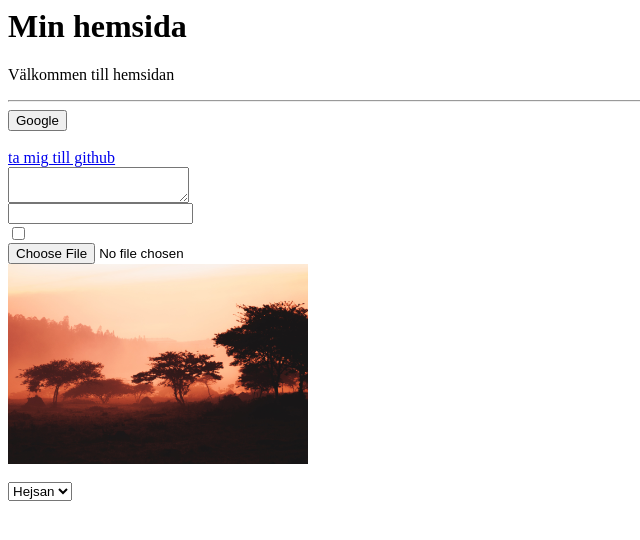
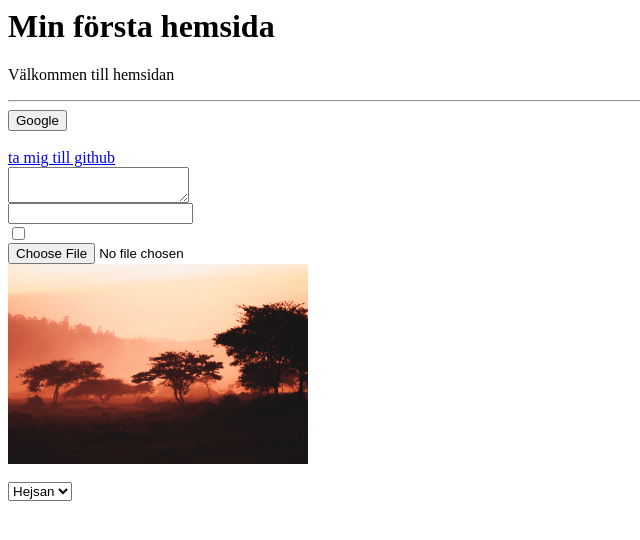
Before and after one commit to rejsby/Hemsida, a plain HTML site: page index.html in a window 1280 px wide. Shown: the whole page, without its empty margins (0-640 px from the left). Drawn offline with Linux system fonts and the light colour scheme.

Commit message:
ändrade huvudrubriken

```diff
--- a/index.html
+++ b/index.html
@@ -4,7 +4,7 @@
     </head>
     <body>
         <div>
-            <h1 title="Tja">Min hemsida</h1>
+            <h1 title="Tja">Min första hemsida</h1>
             <p>Välkommen till hemsidan</p>
         </div>
 
```
